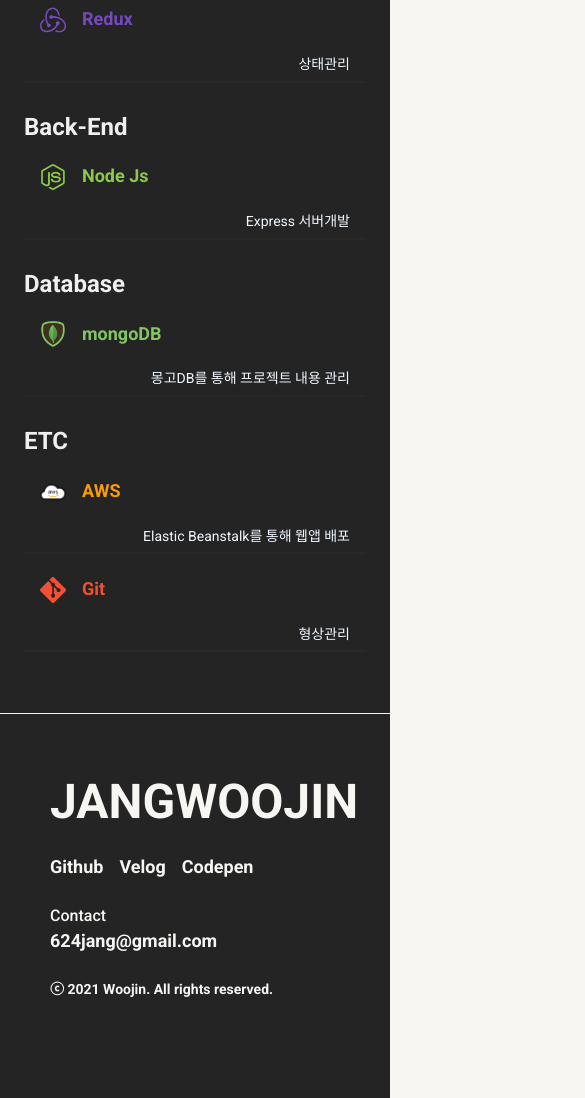
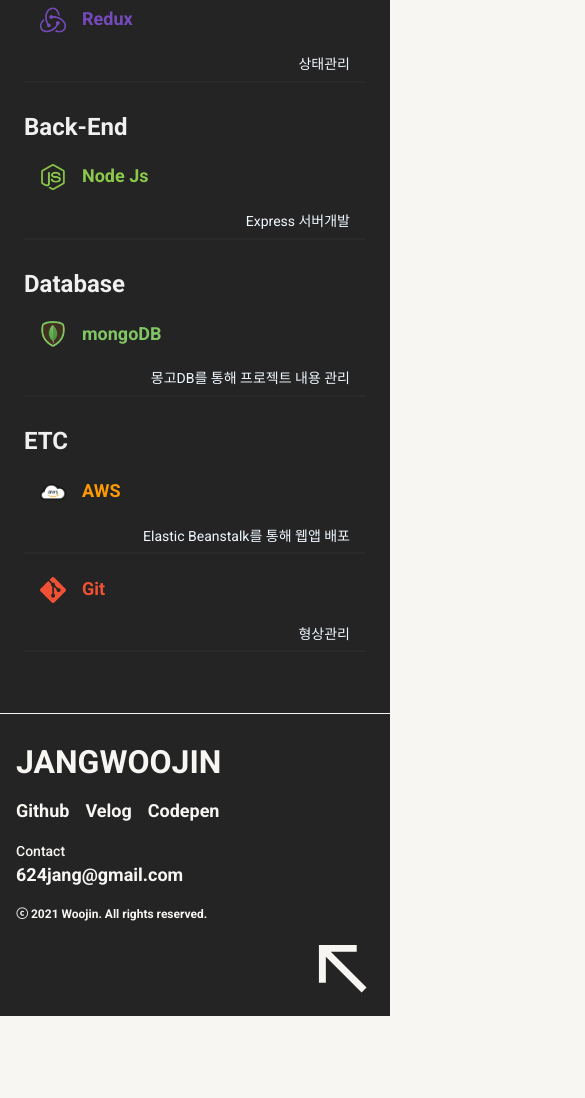
Before and after one commit to woojin624/portfolio-react, a React (Create React App) app in the folder client/: page /about in a window 390 px wide. Shown: the part 1389-2487 px from the top of the page, 585 px wide, since content can reach past the window. After the commit the page ends 2405 px from the top, so only its background shows below. Built offline with nearby package versions, Linux system fonts and the light colour scheme; no server answers; a small style sheet from the web is missing.

Commit message:
add responsive footer

```diff
--- a/client/src/components/About/About.module.css
+++ b/client/src/components/About/About.module.css
@@ -4,6 +4,7 @@
   height: auto;
   margin: 0 auto;
   text-align: left;
+  overflow-x: hidden;
 }
 
 .aboutContain {
--- a/client/src/components/Footer.js
+++ b/client/src/components/Footer.js
@@ -100,9 +100,50 @@ const Footer = () => {
       figure {
         width: fit-content;
         height: auto;
+        overflow: hidden;
+        display: flex;
+        align-items: flex-end;
         svg {
-          font-size: 16rem;
-          transform: rotate(45deg);
+          font-size: 10rem;
+          transform: rotate(45deg) scale(1.6);
+        }
+      }
+
+      @media all and (max-width: 767px) {
+        padding: 2rem 1rem 1rem;
+        flex-direction: column;
+
+        section {
+          h1 {
+            font-size: 2rem;
+            margin-bottom: 1.5rem;
+          }
+
+          ul {
+            margin-bottom: 1.5rem;
+          }
+
+          .mail {
+            margin-bottom: 1.5rem;
+
+            .contact {
+              font-size: 14px;
+            }
+          }
+
+          .copyright {
+            font-size: 12px;
+            font-weight: 700;
+          }
+        }
+
+        figure {
+          align-self: flex-end;
+          margin-top: 1rem;
+          svg {
+            font-size: 4rem;
+            transform: rotate(45deg) scale(1.3);
+          }
         }
       }
     }
```
